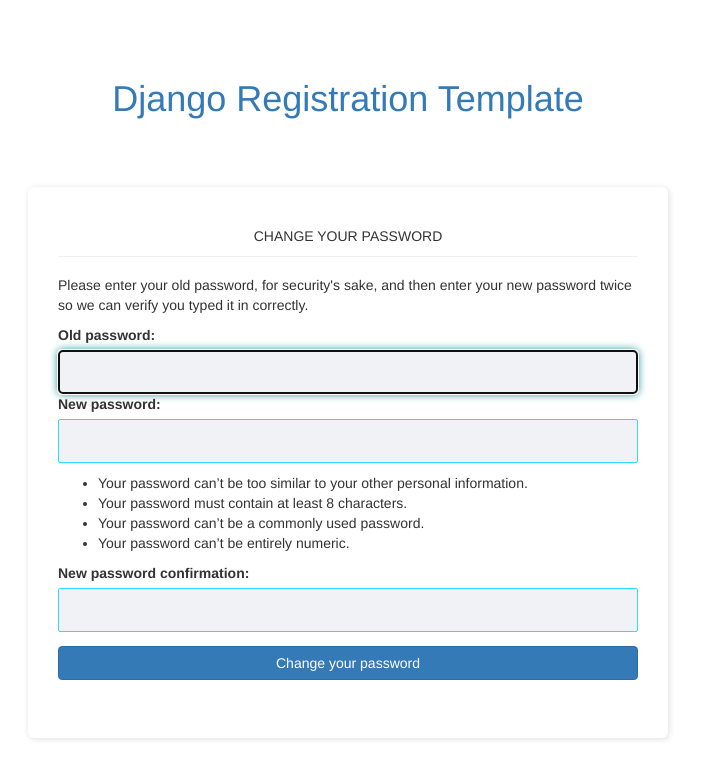
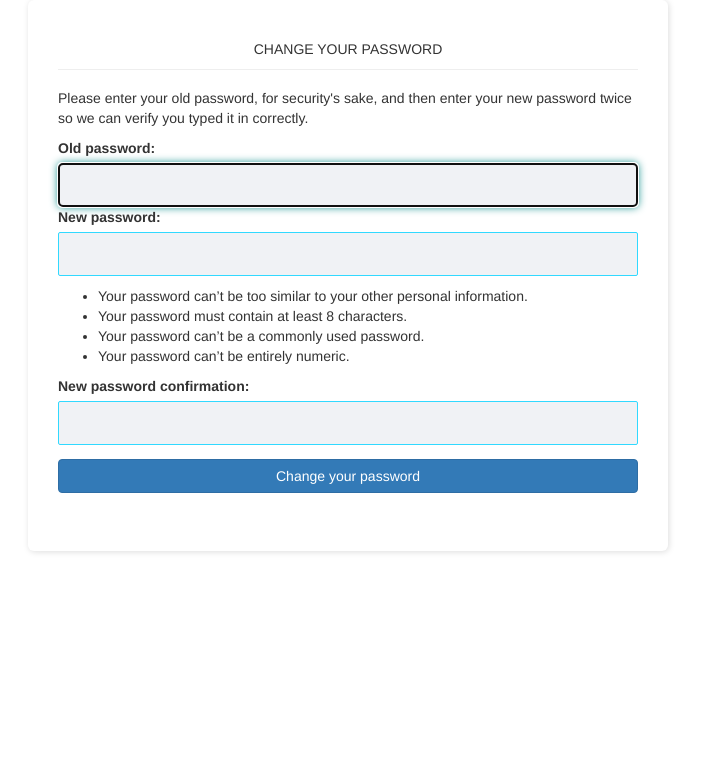
Before and after one commit to marobo/projetuteste, a Django app: a page that uses templates/registration/base.html in a window 1280 px wide. Shown: the top 779 px of the page, without its empty margins (292-993 px from the left). Run offline with Django 4.2, Linux system fonts and the light colour scheme; the visitor is signed in with stand-in values (Sample User, id 1); some libraries are stand-ins or nearby versions.

Commit message:
Initial deployment

```diff
--- /dev/null
+++ b/runtime.txt
@@ -0,0 +1 @@
+python-3.9.7
--- a/templates/registration/base.html
+++ b/templates/registration/base.html
@@ -14,14 +14,6 @@
 
     <body>
 
-      <div class="container">
-          <div class="row">
-              <div class="col-md-12 login-header">
-                  <a href="{% url 'index' %}"><h1>Django Registration Template</h1></a>
-              </div>
-          </div>
-      </div>
-
       <div class="container registration_content">
           <div class="row">
               <div class="col-md-12">
```
Also changed, not shown: 1 other file.
